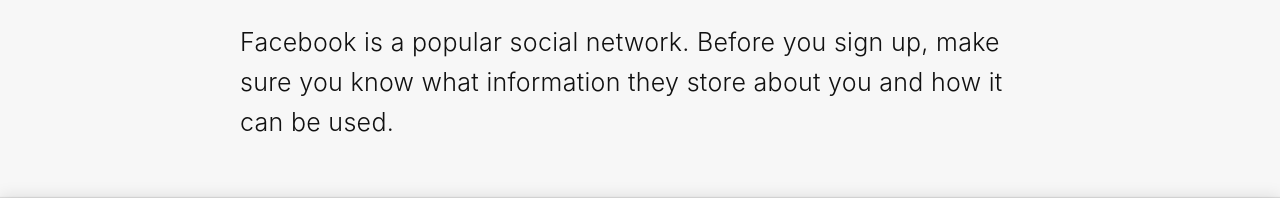
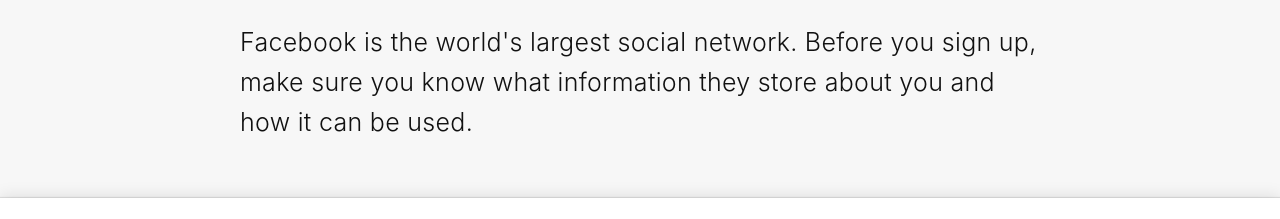
Before and after one commit to martenbjork/sign-up-for-facebook, a plain HTML site: page index.html in a window 1280 px wide. Shown: the part 460-679 px from the top of the page. Drawn offline with Linux system fonts and the light colour scheme.

Commit message:
Rephrase intro

```diff
--- a/index.html
+++ b/index.html
@@ -276,8 +276,8 @@
 
     <h1>Sign up for Facebook</h1>
 
-    <p class="intro">Facebook is a popular social network. Before you sign up, make sure you know what information they store about you and
-      how it can be used.</p>
+    <p class="intro">Facebook is the world's largest social network. Before you sign up, make sure you know what information they store about
+      you and how it can be used.</p>
 
     <h2>Facebook will attempt to</h2>
     <ul>
```
